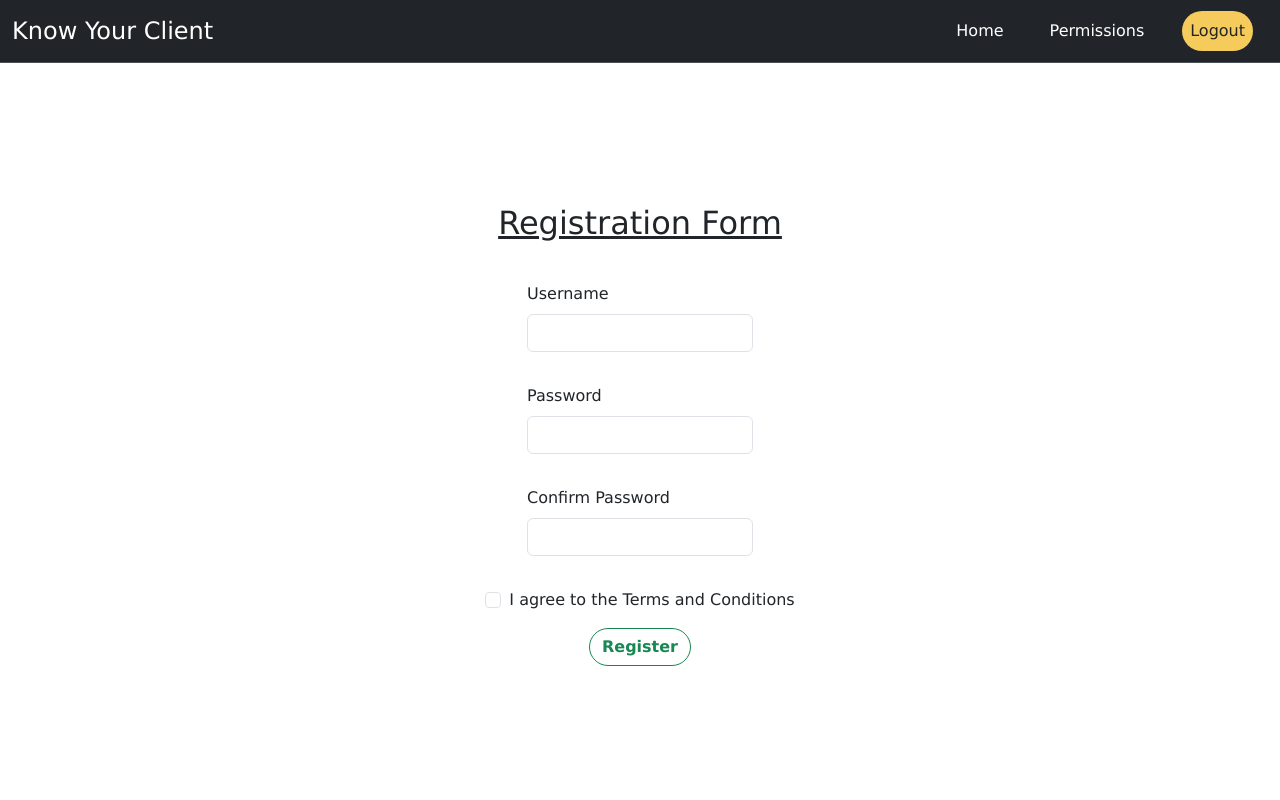
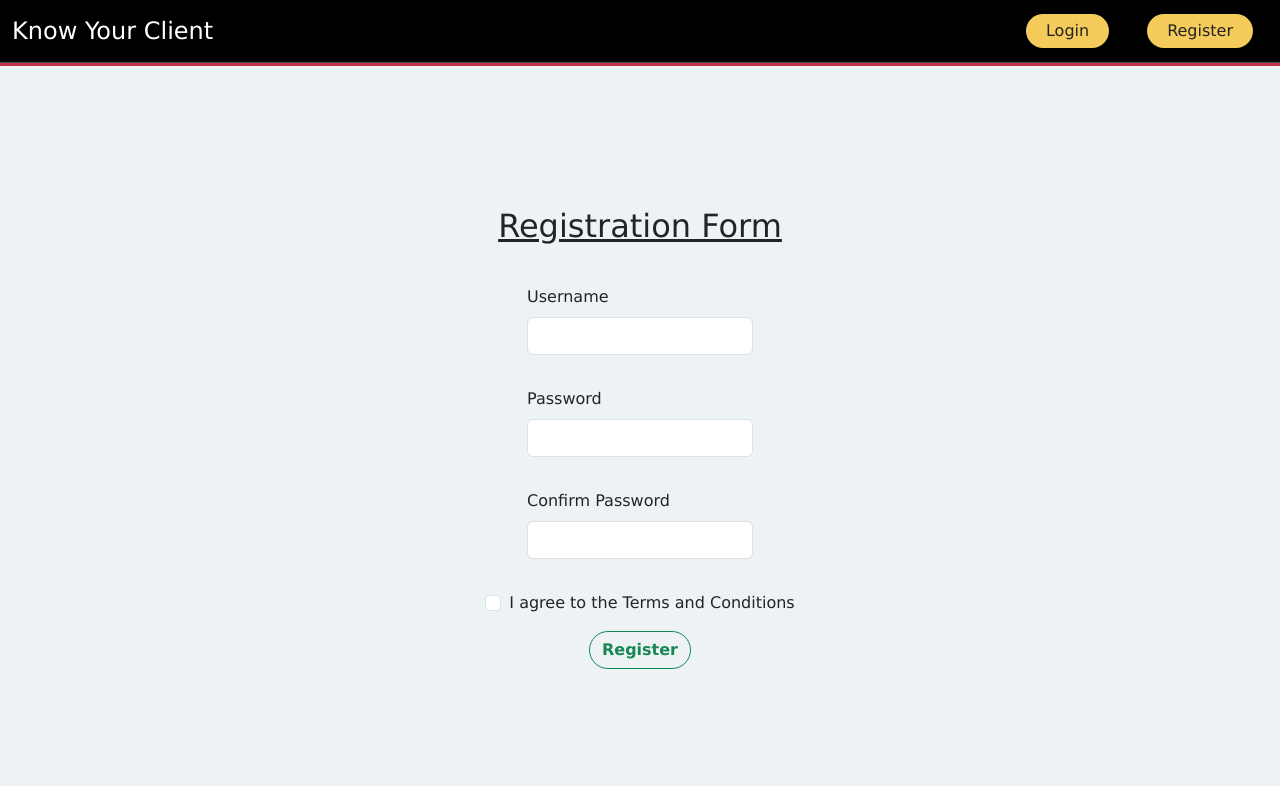
Before and after one commit to RushilReddy909/Backend-Landing-Page, a Flask app: template templates/register.html in a window 1280 px wide. Run offline with Flask 3, Linux system fonts and the light colour scheme; the template is opened without the code that fills it, so the values that code supplies are empty.

Commit message:
Added login, register buttons, changes to details insertion

```diff
--- a/app.py
+++ b/app.py
@@ -64,15 +64,19 @@ def index():
                 '_id': ObjectId(session['id'])
             })
 
-            data = {
-                '_id': ObjectId(session['id']),
-                'name': name,
-                'email': email if perms['email'] else None,
-                'phone': phone if perms['phone'] else None,
-                'address': address if perms['address'] else None,
-            }
+            details.update_one(
+            {'_id': ObjectId(session['id'])},
+            {
+                '$set': {
+                    'name': name,
+                    'email': email if perms['email'] else None,
+                    'phone': phone if perms['phone'] else None,
+                    'address': address if perms['address'] else None,
+                }
+            },
+            upsert=True  # If no document matches, create a new one
+        )
 
-            details.insert_one(data)
             return redirect(url_for('index'))
 
     perms = permissions.find_one({
@@ -102,12 +106,11 @@ def register():
         }
 
         login_info.insert_one(data)
-
-        #Set Permissions
+        temp = login_info.find_one(data)
 
         #Set Default Perms
         perms = {
-            '_id': ObjectId(session['id']),
+            '_id': temp['_id'],
             'email': False,
             'phone': False,
             'address': False,
@@ -150,7 +153,9 @@ def logout():
 @app.route("/permissions", methods=["GET", "POST"])
 @login_required
 def permissions():
-    return redirect(url_for('permissions'))
+    if request.method == "POST":
+        pass
+    return render_template('permissions.html')
 
 if __name__ == "__main__":
     app.run(debug=True)
--- a/static/style.css
+++ b/static/style.css
@@ -1,12 +1,18 @@
 * {
     font-family: Verdana, Geneva, Tahoma, sans-serif
+}
+
+header {
+    background-color: black;
+    border-bottom: 3px solid #C33149;
 }
 
 main {
     display: flex;
     align-items: center;
     justify-content: center;
-    min-height: 90vh
+    min-height: 90vh;
+    background-color: #EDF2F4;
 }
 
 .center-flex {
@@ -41,8 +47,9 @@ main {
     margin: 0 15px;
 }
 
-#logout-btn {
+#logout-btn, #login-btn, #register-btn {
     background-color: #F5CB5C;
     border-radius: 20px;
     color: #242423;
+    padding: 5px 20px;
 }
--- a/templates/index.html
+++ b/templates/index.html
@@ -44,7 +44,7 @@
         <form method="post">
             <h2 style="text-align: center; text-decoration: underline;" class="my-4">User Data Collection Form</h2>
             <div class="form-name my-4">
-                <label for="name" class="form-label">Full Name</label>
+                <label for="name" class="form-label">Full Name <span style="color: red;">*</span></label>
                 <input type="text" class="form-control" id="name" placeholder="Ex: John Doe" required name="name">
             </div>
             <div class="form-email my-4">
--- a/templates/layout.html
+++ b/templates/layout.html
@@ -12,7 +12,7 @@
 </head>
 <body>
     <header>
-        <nav class="navbar navbar-expand-lg border-bottom bg-dark" data-bs-theme="dark">
+        <nav class="navbar navbar-expand-lg border-bottom" style="background-color: black;" data-bs-theme="dark">
             <div class="container-fluid">
               <a class="navbar-brand" href="#" style="font-size: 1.5rem;">Know Your Client</a>
               <button class="navbar-toggler" type="button" data-bs-toggle="collapse" data-bs-target="#navbarNavDropdown" aria-controls="navbarNavDropdown" aria-expanded="false" aria-label="Toggle navigation">
@@ -20,15 +20,28 @@
               </button>
               <div class="collapse navbar-collapse" id="navbarNavDropdown">
                 <ul class="navbar-nav flex-grow-1 justify-content-end">
-                  <li class="nav-item">
-                    <a class="nav-link active" aria-current="page" href="{{url_for('index')}}">Home</a>
-                  </li>
-                  <li class="nav-item">
-                    <a class="nav-link active" aria-current="page" href="{{urk_for('permissions')}}">Permissions</a>
-                  </li>
-                  <li class="nav-item">
-                    <a id="logout-btn" class="nav-link active" href="/logout">Logout</a>
-                  </li>
+                  {% if 'id' in session %}
+                  <div class="d-flex flex-column flex-lg-row">
+                    <li class="nav-item mb-md-2 mb-lg-0">
+                      <a class="nav-link active" aria-current="page" href="{{url_for('index')}}">Home</a>
+                    </li>
+                    <li class="nav-item mb-md-2 mb-lg-0">
+                      <a class="nav-link active" aria-current="page" href="{{url_for('permissions')}}">Permissions</a>
+                    </li>
+                    <li class="nav-item mb-md-2 mb-lg-0 d-flex align-items-center justify-content-start">
+                      <a id="logout-btn" class="nav-link active" href="{{url_for('logout')}}">Logout</a>
+                    </li>
+                  </div>
+                  {% else %}
+                  <div class="d-flex flex-column flex-lg-row justify-content-start align-items-start gap-2 my-2 my-lg-0">
+                    <li class="nav-item mb-md-2 mb-lg-0">
+                      <a id="login-btn" class="nav-link active" href="{{url_for('login')}}">Login</a>
+                    </li>
+                    <li class="nav-item mb-md-2 mb-lg-0">
+                      <a id="register-btn" class="nav-link active" href="{{url_for('register')}}">Register</a>
+                    </li>
+                  </div>
+                  {% endif %}
                 </ul>
               </div>
             </div>
```
